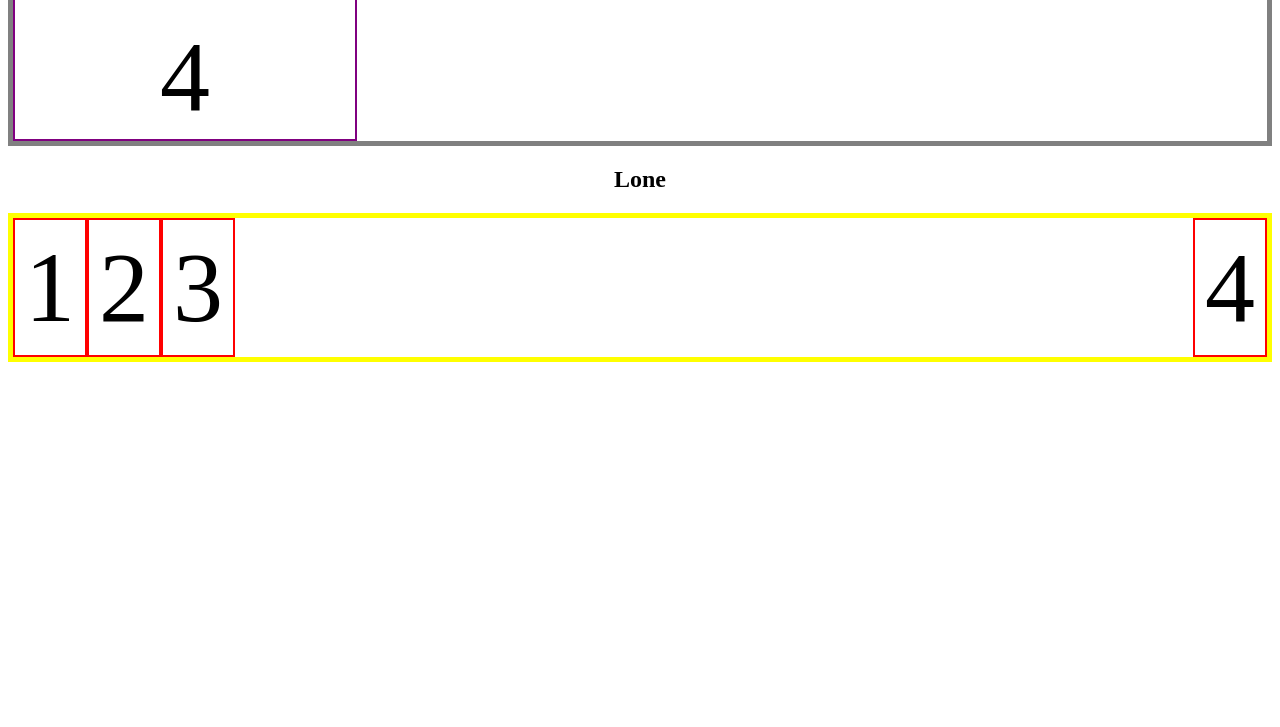
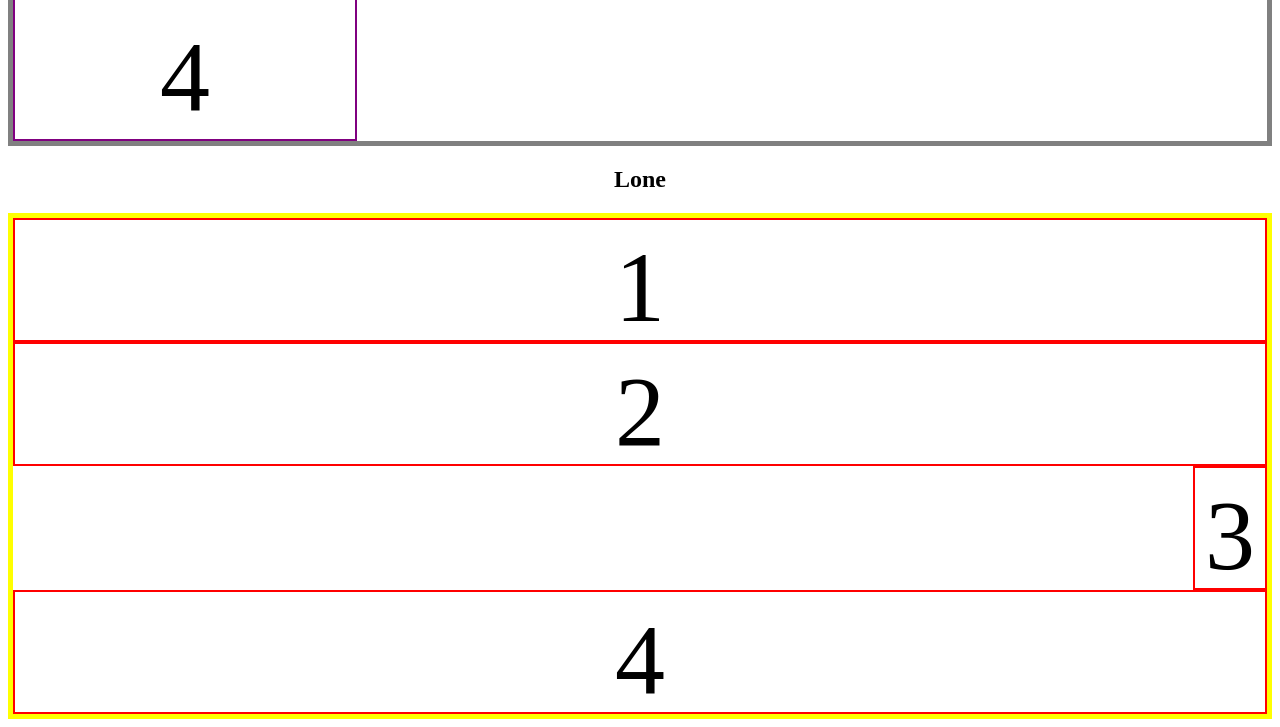
Before and after one commit to Baimako/flexbox-torsdag, a plain HTML site: page index.html in a window 1280 px wide. Shown: the part 1442-2169 px from the top of the page. Before the commit the page ends 1812 px from the top, so only its background shows below. Drawn offline with Linux system fonts and the light colour scheme.

Commit message:
container 5 ändring

```diff
--- a/style.css
+++ b/style.css
@@ -1,6 +1,7 @@
 body {
   text-align: center;
 }
+/*DEFAULT*/
 .container {
   display: flex;
   border: 5px solid goldenrod;
@@ -9,6 +10,7 @@ body {
   border: 2px solid black;
   font-size: 100px;
 }
+/*CENTRERAD*/
 .item2 {
   border: 2px solid red;
   font-size: 100px;
@@ -18,6 +20,7 @@ body {
   justify-content: center;
   border: 5px solid mistyrose;
 }
+/*MIXAD*/
 .item3 {
   border: 2px solid blue;
   font-size: 100px;
@@ -29,6 +32,7 @@ body {
 .container3 .item3:nth-child(even) {
   order: -1;
 }
+/*WRAPING*/
 .item4 {
   border: 2px solid purple;
   font-size: 100px;
@@ -41,17 +45,21 @@ body {
   flex-wrap: wrap;
   border: 5px solid grey;
 }
+/*LONE*/
 .container5 {
   display: flex;
   border: 5px solid yellow;
   justify-content: center;
+  flex-direction: column;
 }
 .item5 {
   border: 2px solid red;
   font-size: 100px;
   padding: 10px;
+  height: 100px;
+  width: auto;
 }
-.item5-4 {
+.item5-3 {
   align-self: flex-end;
   margin-left: auto;
 }
```
